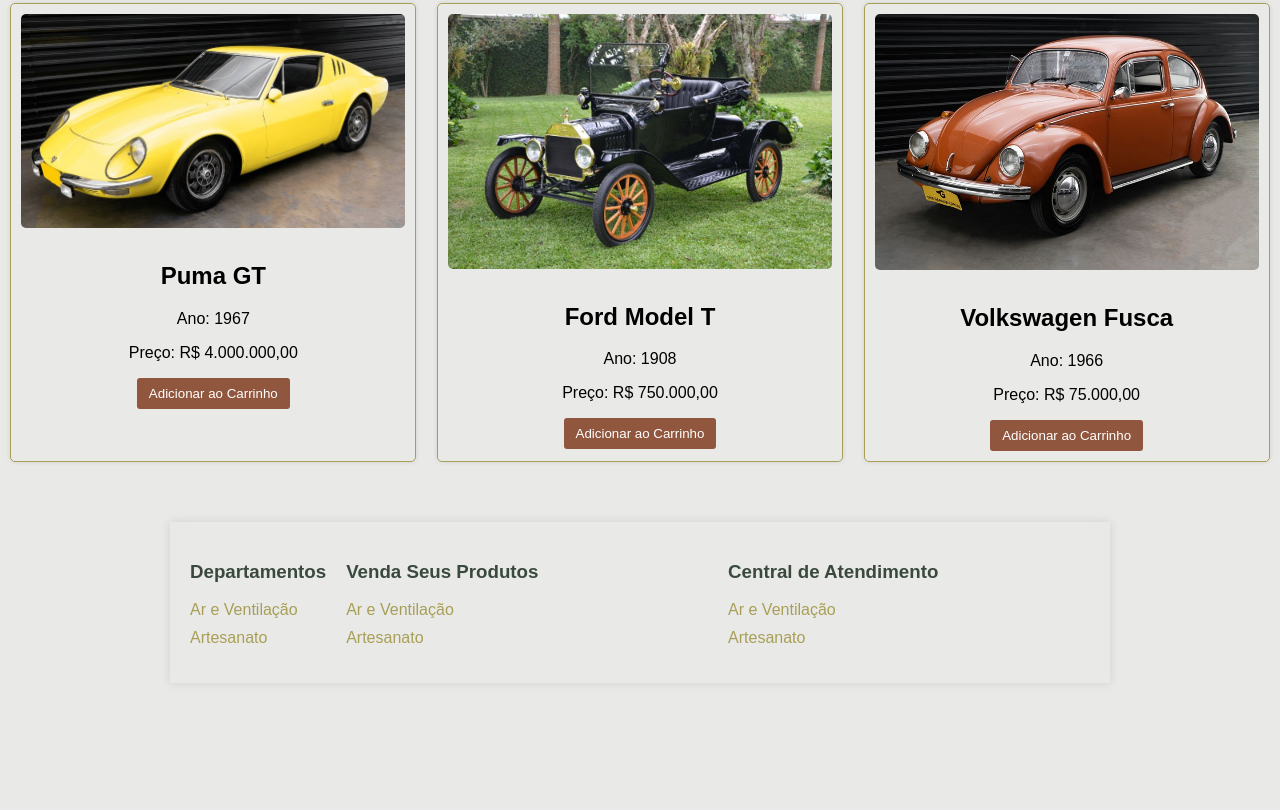
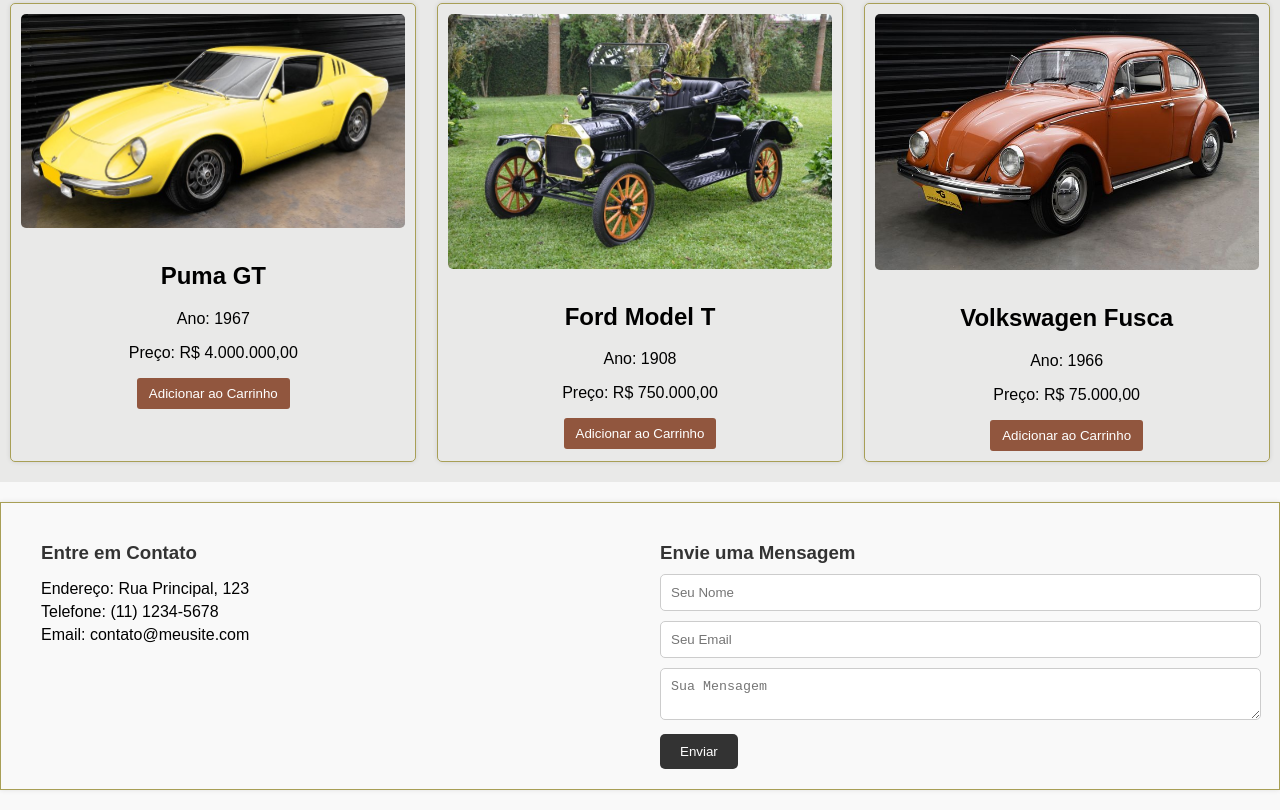
Before and after one commit to GabrielV26/car-store, a plain HTML site: page index.html in a window 1280 px wide. Shown: the part 1148-1958 px from the top of the page. Before the commit the page ends 1871 px from the top, so only its background shows below. Drawn offline with Linux system fonts and the light colour scheme.

Commit message:
new contact bar

```diff
--- a/assets/css/styles.css
+++ b/assets/css/styles.css
@@ -214,45 +214,65 @@
     background-color: firebrick;
 }
 
-/* Seus estilos CSS existentes */
-/* Seus estilos CSS existentes */
-
+/*NOVA barra de contato*/
 .barra-contato {
-    background-color: var(--cor-secundaria);
+    background-color: #f9f9f9;
     padding: 20px 0;
 }
 
-.barra-contato .container {
+.container {
+    max-width: 100%;
+    margin: 0 auto;
     display: flex;
     justify-content: space-between;
-    align-items: center;
+    border: 1px solid var(--cor-texto-secundaria);
+    box-shadow: 0 0 5px rgba(0, 0, 0, 0.1);
 }
 
-.barra-contato h3 {
-    color: var(--cor-texto-primaria);
+.info-contato,
+.form-contato {
+    flex: 1;
+    padding: 0 20px;
 }
 
-.barra-contato ul {
+.info-contato h3,
+.form-contato h3 {
+    color: #333;
+    margin-bottom: 10px;
+}
+
+.info-contato ul {
     list-style-type: none;
     padding: 0;
 }
 
-.barra-contato li {
-    margin-bottom: 10px;
-    color: var(--cor-texto-secundaria);
+.info-contato ul li {
+    margin-bottom: 5px;
 }
 
-.barra-contato .venda-seus-produtos,
-.barra-contato .central-atendimento {
-    flex: 1;
-    margin-left: 20px;
+.form-contato input[type="text"],
+.form-contato input[type="email"],
+.form-contato textarea {
+    width: 100%;
+    padding: 10px;
+    margin-bottom: 10px;
+    border: 1px solid #ccc;
+    border-radius: 5px;
 }
 
-/* Adiciona um efeito de hover sutil */
-.barra-contato a:hover {
-    color: var(--cor-primaria);
-    transition: color 0.3s ease;
+.form-contato button {
+    background-color: #333;
+    color: #fff;
+    border: none;
+    padding: 10px 20px;
+    border-radius: 5px;
+    cursor: pointer;
 }
+
+.form-contato button:hover {
+    background-color: #555;
+}
+
 
 /* ... (seus estilos CSS existentes) ... */
 /* Adicione estas media queries ao final do seu CSS */
--- a/index.html
+++ b/index.html
@@ -129,42 +129,28 @@
         </div>
     </div>
 
-    <!-- Barra de Contato -->
     <div class="barra-contato">
         <div class="container">
-            <!-- Departamentos -->
-            <div class="departamentos">
-                <h3>Departamentos</h3>
+            <div class="info-contato">
+                <h3>Entre em Contato</h3>
                 <ul>
-                    <li>Ar e Ventilação</li>
-                    <li>Artesanato</li>
-                    <!-- ... (outros departamentos) ... -->
+                    <li>Endereço: Rua Principal, 123</li>
+                    <li>Telefone: (11) 1234-5678</li>
+                    <li>Email: contato@meusite.com</li>
                 </ul>
             </div>
-
-            <!-- Venda Seus Produtos -->
-            <div class="venda-seus-produtos">
-                <h3>Venda Seus Produtos</h3>
-                <ul>
-                    <li>Ar e Ventilação</li>
-                    <li>Artesanato</li>
-                    <!-- ... (outros departamentos) ... -->
-                </ul>
-                <!-- Informações sobre venda de produtos -->
-            </div>
-
-            <!-- Central de Atendimento -->
-            <div class="central-atendimento">
-                <h3>Central de Atendimento</h3>
-                <ul>
-                    <li>Ar e Ventilação</li>
-                    <li>Artesanato</li>
-                    <!-- ... (outros departamentos) ... -->
-                </ul>
-                <!-- Informações sobre a central de atendimento -->
+            <div class="form-contato">
+                <h3>Envie uma Mensagem</h3>
+                <form action="#" method="post">
+                    <input type="text" name="nome" placeholder="Seu Nome" required>
+                    <input type="email" name="email" placeholder="Seu Email" required>
+                    <textarea name="mensagem" placeholder="Sua Mensagem" required></textarea>
+                    <button type="submit">Enviar</button>
+                </form>
             </div>
         </div>
     </div>
+
 
     <script src="script.js"></script>
 </body>
```
